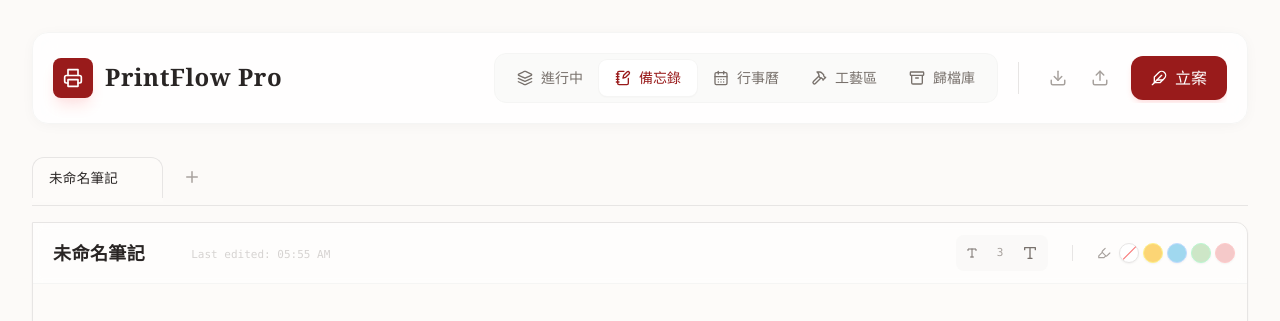
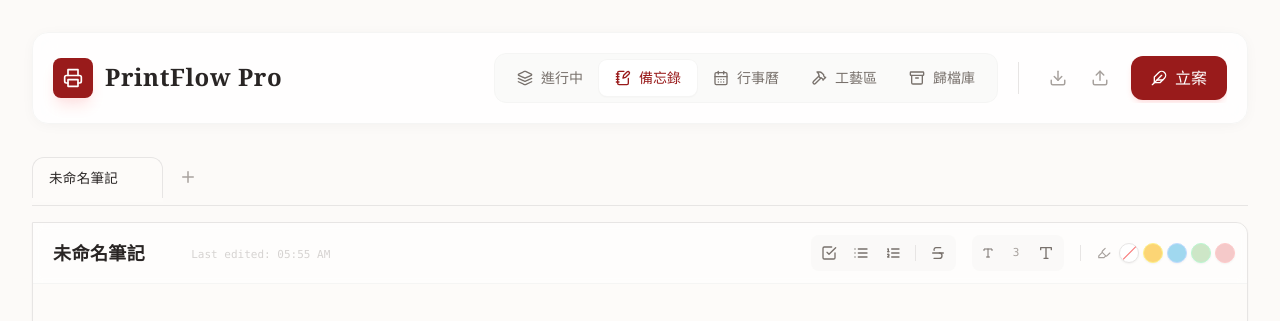
Before and after one commit to inintime1616-cmyk/printpro, a React (Vite) app: page / in a window 1280 px wide. Both pictures are taken after a click on the button "備忘錄". Shown: the top 321 px of the page. Built offline with nearby package versions, Linux system fonts and the light colour scheme.

Commit message:
feat(memo): Enhance memo editor with checkboxes and strikethrough
Add support for checkboxes and strikethrough text within the memo editor. This includes new UI elements and styles to visually represent these features. Updates to CSS provide styling for dimmed completed text and checkboxes.

```diff
--- a/components/MemoView.tsx
+++ b/components/MemoView.tsx
@@ -1,7 +1,7 @@
 import React, { useState, useEffect, useRef } from 'react';
 import { Memo } from '../types';
-import { Plus, X, Type, Highlighter, PenLine, Edit2, Check, Trash2 } from 'lucide-react';
-import { motion, AnimatePresence } from 'framer-motion';
+import { Plus, X, Type, Highlighter, PenLine, Edit2, Check, Trash2, List, ListOrdered, CheckSquare, Strikethrough } from 'lucide-react';
+import { motion, AnimatePresence, Reorder } from 'framer-motion';
 
 interface MemoViewProps {
   initialMemos: Memo[];
@@ -117,6 +117,11 @@ const MemoView: React.FC<MemoViewProps> = ({ initialMemos, onUpdateMemos }) => {
     }
   };
 
+  const handleReorderTabs = (newOrder: Memo[]) => {
+    setMemos(newOrder);
+    onUpdateMemos(newOrder);
+  };
+
   const handleRename = () => {
     if (!activeTabId || !tempTitle.trim()) return;
     const updated = memos.map(m => m.id === activeTabId ? { ...m, title: tempTitle } : m);
@@ -133,6 +138,32 @@ const MemoView: React.FC<MemoViewProps> = ({ initialMemos, onUpdateMemos }) => {
     handleContentChange();
   };
 
+  const handleInsertCheckbox = () => {
+    // Insert a checkbox input
+    const checkboxHtml = '<input type="checkbox" style="vertical-align: middle; margin-right: 6px; transform: scale(1.2);" />&nbsp;';
+    document.execCommand('insertHTML', false, checkboxHtml);
+    if (editorRef.current) {
+        editorRef.current.focus();
+    }
+    handleContentChange();
+  };
+
+  // Handle clicking on checkboxes inside contentEditable to toggle their state attribute
+  // This is required because simply clicking a checkbox in contentEditable doesn't always update the DOM attribute for innerHTML
+  const handleEditorClick = (e: React.MouseEvent) => {
+    const target = e.target as HTMLElement;
+    if (target.tagName === 'INPUT' && target.getAttribute('type') === 'checkbox') {
+        const input = target as HTMLInputElement;
+        // We need to manually toggle the attribute so it saves to the HTML string correctly
+        if (input.checked) {
+            input.setAttribute('checked', 'true');
+        } else {
+            input.removeAttribute('checked');
+        }
+        handleContentChange();
+    }
+  };
+
   const changeFontSize = (index: number) => {
     if (!activeTabId) return;
     const updated = memos.map(m => m.id === activeTabId ? { ...m, fontSizeIndex: index } : m);
@@ -142,8 +173,6 @@ const MemoView: React.FC<MemoViewProps> = ({ initialMemos, onUpdateMemos }) => {
 
   // Safe color application
   const applyHighlight = (color: string) => {
-    // Note: 'hiliteColor' is technically deprecated but robustly supported for this specific use case across browsers
-    // compared to complex range manipulation which is buggy without a heavy library.
     document.execCommand('hiliteColor', false, color);
     handleContentChange();
   };
@@ -153,14 +182,24 @@ const MemoView: React.FC<MemoViewProps> = ({ initialMemos, onUpdateMemos }) => {
   return (
     <motion.div initial={{ opacity: 0 }} animate={{ opacity: 1 }} className="flex flex-col h-[calc(100vh-140px)] gap-4">
 
-      {/* 1. Tabs Area */}
-      <div className="flex items-center gap-2 overflow-x-auto pb-2 no-scrollbar border-b border-stone-200">
+      {/* 1. Tabs Area (Draggable) */}
+      <div className="flex items-center gap-1 overflow-x-auto pb-2 no-scrollbar border-b border-stone-200">
+        <Reorder.Group
+            axis="x"
+            values={memos}
+            onReorder={handleReorderTabs}
+            className="flex items-center gap-1"
+        >
             {memos.map(memo => (
+            <Reorder.Item
+                key={memo.id}
+                value={memo}
+                className="relative"
+            >
                 <div
-            key={memo.id}
                     onClick={() => setActiveTabId(memo.id)}
                     className={`
-              group relative flex items-center gap-2 px-4 py-2.5 rounded-t-xl cursor-pointer transition-all duration-200 border-t border-x
+                    group relative flex items-center gap-2 px-4 py-2.5 rounded-t-xl cursor-pointer transition-all duration-200 border-t border-x select-none
                     ${activeTabId === memo.id
                         ? 'bg-[#fdfbf9] border-stone-200 text-stone-800 shadow-[0_4px_0_#fdfbf9] translate-y-[1px] z-10'
                         : 'bg-stone-100 border-transparent text-stone-400 hover:bg-stone-50 hover:text-stone-600'}
@@ -169,7 +208,6 @@ const MemoView: React.FC<MemoViewProps> = ({ initialMemos, onUpdateMemos }) => {
                     <span className="max-w-[120px] truncate text-[13.5px] font-medium tracking-wide">
                     {memo.title}
                     </span>
-            {/* Delete Icon (Hover only, not for active if purely simplistic, but let's allow it) */}
                     <button
                     onClick={(e) => handleDeleteTab(e, memo.id)}
                     className="opacity-0 group-hover:opacity-100 p-1 rounded-full hover:bg-stone-200 text-stone-400 hover:text-red-500 transition-all"
@@ -177,7 +215,9 @@ const MemoView: React.FC<MemoViewProps> = ({ initialMemos, onUpdateMemos }) => {
                     <X size={12} />
                     </button>
                 </div>
+            </Reorder.Item>
             ))}
+        </Reorder.Group>
 
         <button
           onClick={handleAddTab}
@@ -223,7 +263,40 @@ const MemoView: React.FC<MemoViewProps> = ({ initialMemos, onUpdateMemos }) => {
             </div>
 
             {/* Right: Tools */}
-            <div className="flex items-center gap-6">
+            <div className="flex items-center gap-4">
+
+                {/* Formatting Tools */}
+                <div className="flex items-center gap-1 bg-stone-100/50 p-1 rounded-lg">
+                    <button
+                        onClick={() => handleInsertCheckbox()}
+                        className="p-1.5 text-stone-500 hover:bg-white hover:text-red-800 rounded transition"
+                        title="插入核取方塊"
+                    >
+                        <CheckSquare size={16} />
+                    </button>
+                    <button
+                        onClick={() => handleExecCommand('insertUnorderedList')}
+                        className="p-1.5 text-stone-500 hover:bg-white hover:text-stone-800 rounded transition"
+                        title="項目符號清單"
+                    >
+                        <List size={16} />
+                    </button>
+                    <button
+                        onClick={() => handleExecCommand('insertOrderedList')}
+                        className="p-1.5 text-stone-500 hover:bg-white hover:text-stone-800 rounded transition"
+                        title="編號清單"
+                    >
+                        <ListOrdered size={16} />
+                    </button>
+                    <div className="w-px h-4 bg-stone-200 mx-1"></div>
+                    <button
+                        onClick={() => handleExecCommand('strikeThrough')}
+                        className="p-1.5 text-stone-500 hover:bg-white hover:text-stone-800 rounded transition"
+                        title="標示為完成 (刪除線)"
+                    >
+                        <Strikethrough size={16} />
+                    </button>
+                </div>
 
                 {/* Font Size */}
                 <div className="flex items-center gap-2 bg-stone-100/50 p-1 rounded-lg">
@@ -265,7 +338,13 @@ const MemoView: React.FC<MemoViewProps> = ({ initialMemos, onUpdateMemos }) => {
         </div>
 
         {/* Editor Area */}
-        <div className="flex-1 overflow-hidden relative group cursor-text" onClick={() => editorRef.current?.focus()}>
+        <div
+            className="flex-1 overflow-hidden relative group cursor-text"
+            onClick={(e) => {
+                handleEditorClick(e);
+                editorRef.current?.focus();
+            }}
+        >
            <div
              ref={editorRef}
              contentEditable
--- a/index.html
+++ b/index.html
@@ -27,6 +27,17 @@
       ::-webkit-scrollbar-thumb:hover {
         background: #a8a29e;
       }
+      /* Dimmed style for completed (strikethrough) text in memos */
+      strike, s, del {
+        color: #a8a29e;
+        opacity: 0.6;
+        text-decoration-color: #d6d3d1;
+      }
+      /* Style for checkboxes in memos */
+      input[type="checkbox"] {
+        accent-color: #991b1b;
+        cursor: pointer;
+      }
     </style>
 <script type="importmap">
 {
```
Lines whose indentation alone changed are shown as unchanged.
